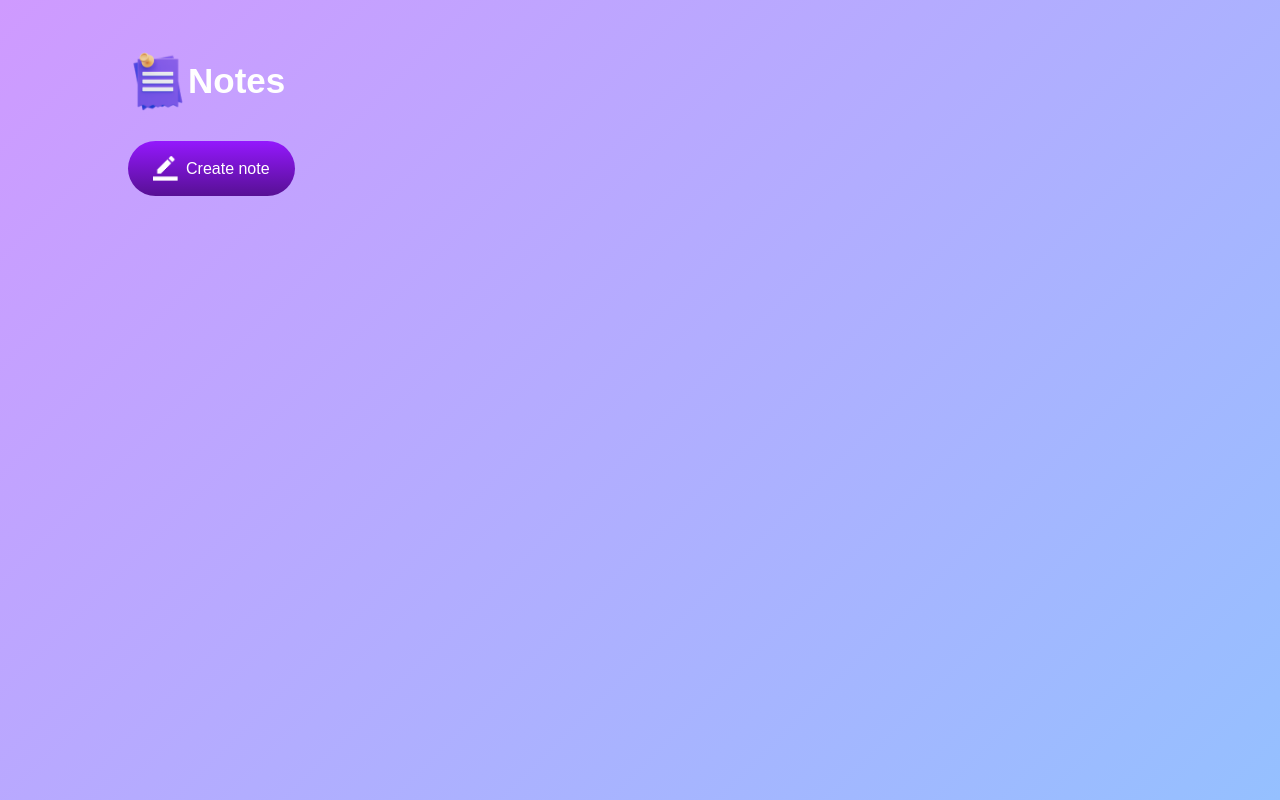
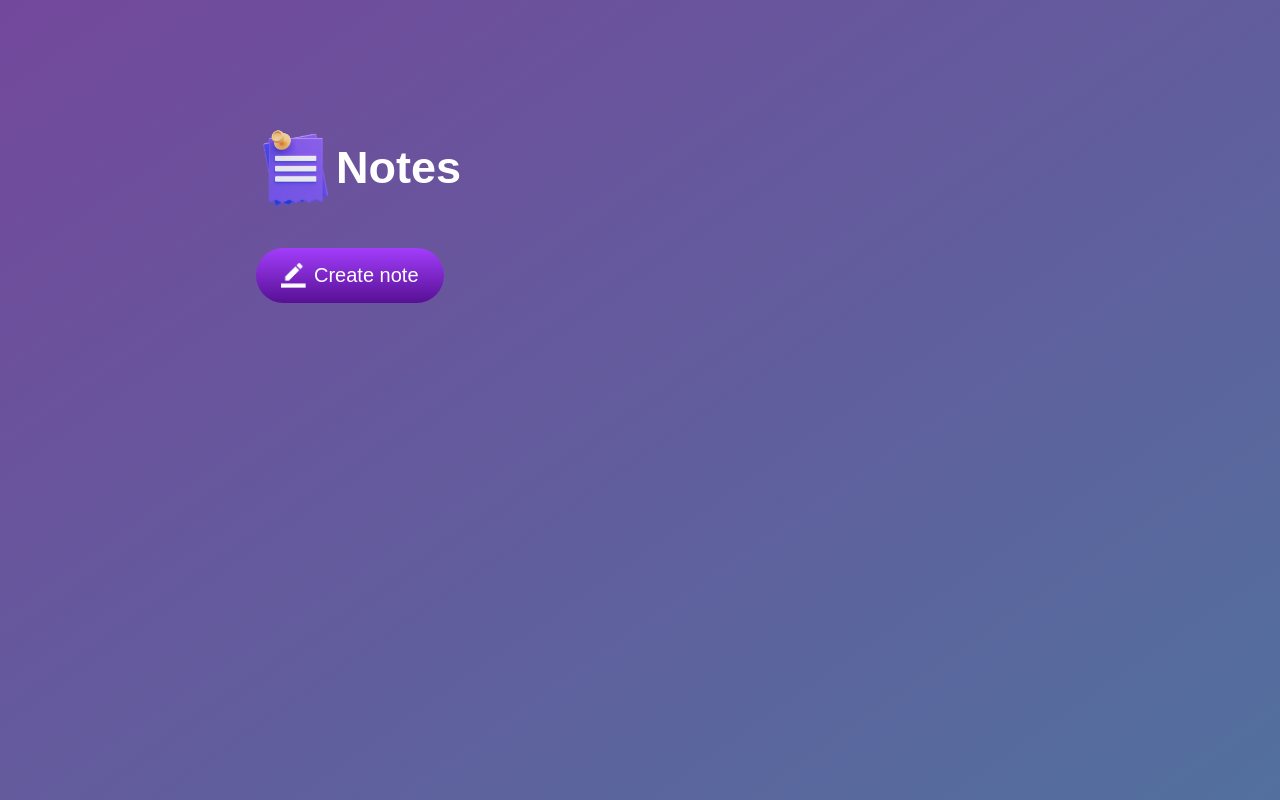
Before and after one commit to faatima30/Note-taking-app, a plain HTML site: page index.html in a window 1280 px wide. Drawn offline with Linux system fonts and the light colour scheme.

Commit message:
some touches to the style

```diff
--- a/style.css
+++ b/style.css
@@ -7,19 +7,19 @@
 .container {
   width: 100%;
   min-height: 100vh;
-  background: linear-gradient(135deg, #cf9aff, #95c0ff);
+  background: linear-gradient(145deg, #73489c, #52709e);
   color: #fff;
-  padding-top: 4%;
-  padding-left: 10%;
+  padding-top: 10%;
+  padding-left: 20%;
 }
 .container h1 {
   display: flex;
   align-items: center;
-  font-size: 35px;
-  font-weight: 600;
+  font-size: 45px;
+  font-weight: 700;
 }
 .container h1 img {
-  width: 60px;
+  width: 80px;
 }
 .container button img {
   width: 25px;
@@ -28,21 +28,21 @@
 .container button {
   display: flex;
   align-items: center;
-  background: linear-gradient(#9418fd, #571094);
+  background: linear-gradient(#a33dfc, #571094);
   color: #fff;
-  font-size: 16px;
+  font-size: 20px;
   outline: 0;
   border: 0;
-  border-radius: 40px;
+  border-radius: 35px;
   padding: 15px 25px;
-  margin: 30px 0 20px;
+  margin: 40px 0 20px;
   cursor: pointer;
 }
 .input-box {
   position: relative;
   width: 100%;
   max-width: 500px;
-  min-height: 150px;
+  min-height: 180px;
   background: #fff;
   color: #333;
   padding: 20px;
```
